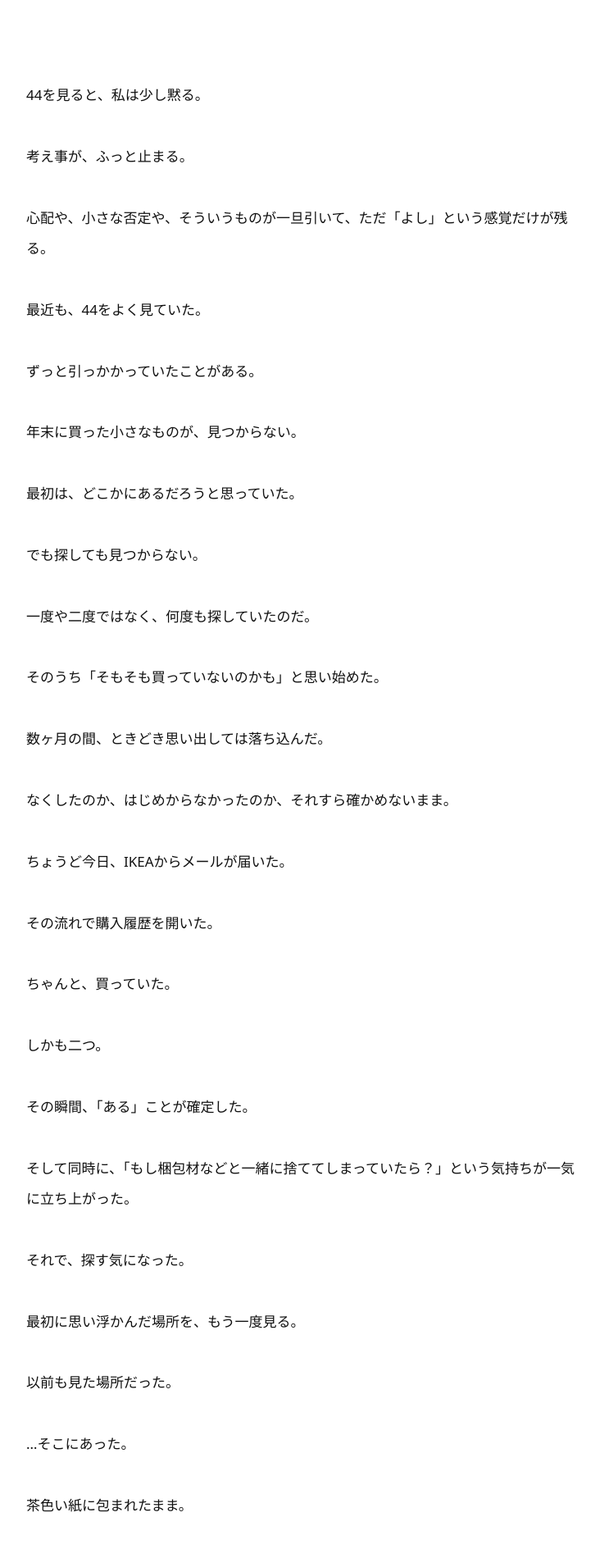
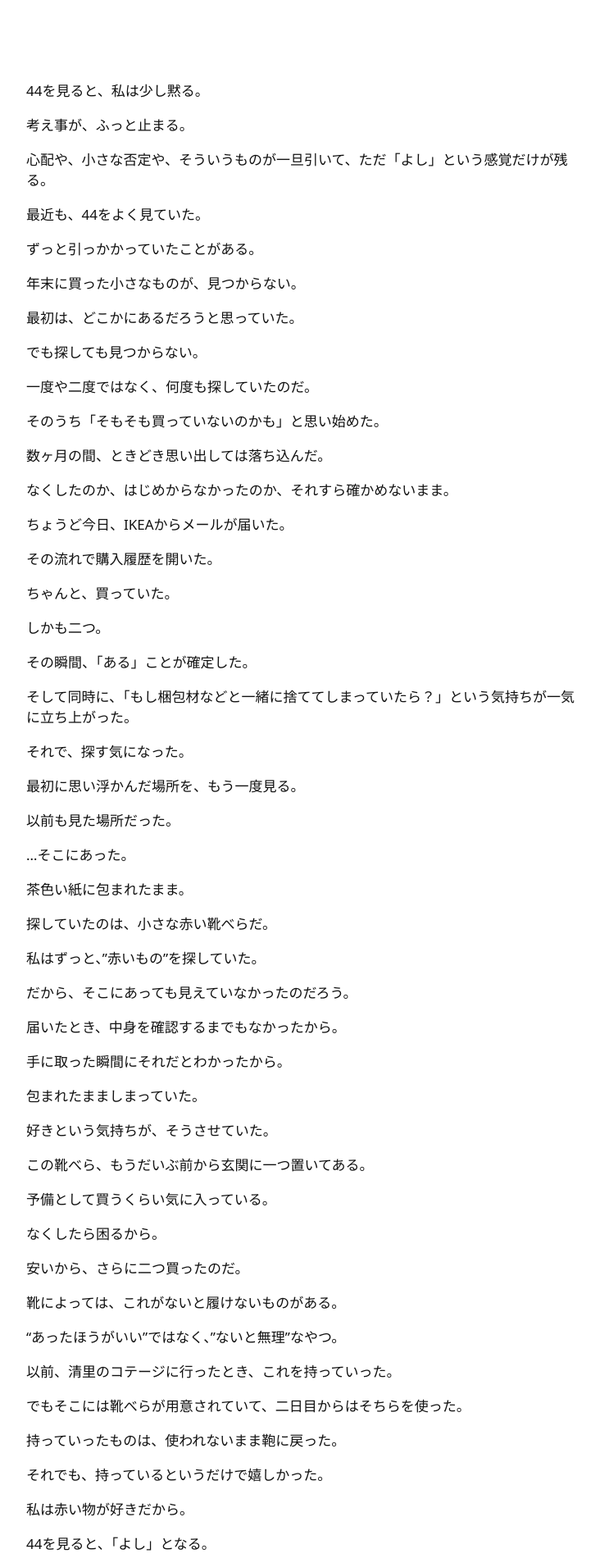
Before and after one commit to ohlucinda/ohlucinda-mobile, a Jekyll site: the page built from _posts/2026-05-01-赤いもの.md, in a window 1280 px wide. Shown: the top 1900 px of the page at 82% size, without its empty margins (268-1000 px from the left). Built offline with Jekyll 4.4.1, drawn with Linux system fonts in a browser that asks for light colours.

Commit message:
Update default.html

```diff
--- a/_layouts/default.html
+++ b/_layouts/default.html
@@ -11,9 +11,9 @@
 
 <body>
 
-<div class="writes-content">
+<main>
   {{ content }}
-</div>
+</main>
 
 </body>
 </html>
```
